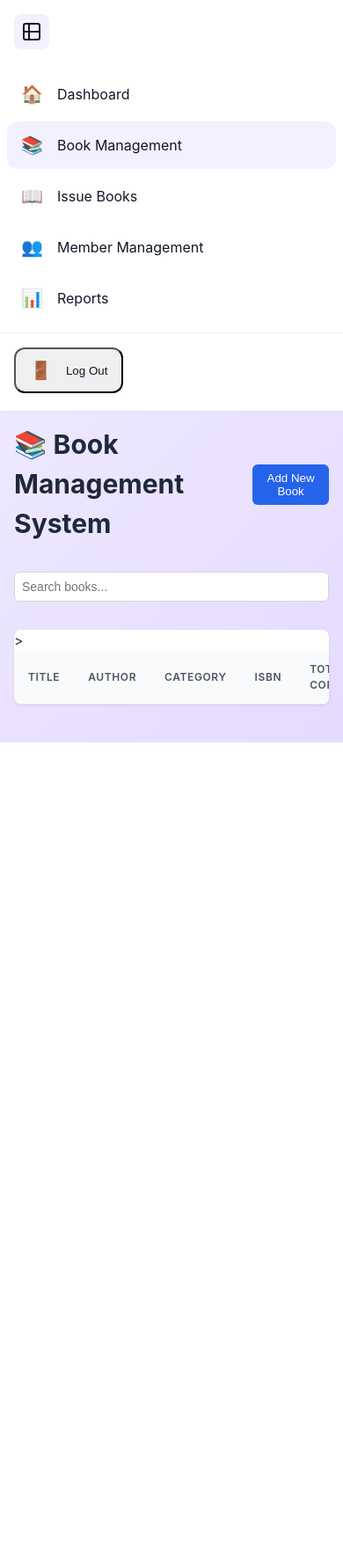
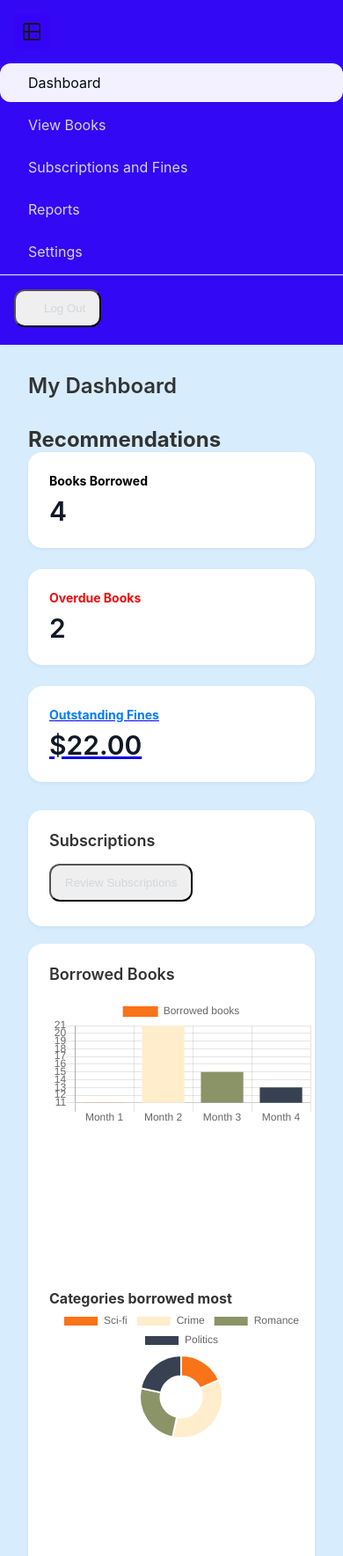
Before and after one commit to Royce-Tinofara/-LABMS-Library-Attendance-and-Management-System, a website: page index.html in a window 390 px wide. Shown: the top 1769 px of the page at 88% size. Before the commit the page ends 844 px from the top, so only its background shows below. Drawn offline with nearby package versions, Linux system fonts and the light colour scheme; no server answers.

Commit message:
Add files via upload
Users

```diff
--- a/index.html
+++ b/index.html
@@ -1,11 +1,13 @@
 <!DOCTYPE html>
 <html lang="en">
 <head>
-   <meta charset="UTF-8">
-   <meta name="viewport" content="width=device-width, initial-scale=1.0">
-   <title>Book Management System</title>
-   <link rel="stylesheet" href="style.css">
+    <meta charset="UTF-8" />
+    <meta name="viewport" content="width=device-width, initial-scale=1.0" />
+    <title>Dashboard</title>
+    <link rel="stylesheet" href="style.css"/>
+    <script src="https://cdnjs.cloudflare.com/ajax/libs/Chart.js/2.4.0/Chart.min.js"></script>
 </head>
+
 <body>
     <div class="dashboard">
         <aside class="sidebar" id="sidebar">
@@ -17,98 +19,86 @@
                     </svg>
                 </button>
             </div>
-          <nav class="nav-menu">
-            <a href="index.html" class="nav-item ">
-              <span class="nav-icon">🏠</span>
+            <nav class="Featuredbooks">
+                <a href="#" class="nav-item active">
+                    <span class="nav-icon"></span>
                     <span class="nav-label">Dashboard</span>
                 </a>
-            <a href="bookmanagement.html" class="nav-item active">
-              <span class="nav-icon">📚</span>
-              <span class="nav-label">Book Management</span>
+                <a href="book.html" class="nav-item">
+                    <span class="nav-icon"></span>
+                    <span class="nav-label">View Books</span>
                 </a>
-            <a href="issuebooks.html" class="nav-item">
-              <span class="nav-icon">📖</span>
-              <span class="nav-label">Issue Books</span>
-            </a>
-            <a href="member.html" class="nav-item">
-              <span class="nav-icon">👥</span>
-              <span class="nav-label">Member Management</span>
+                <a href="subsandfines.html" class="nav-item">
+                    <span class="nav-icon"></span>
+                    <span class="nav-label">Subscriptions and Fines</span>
                 </a>
                 <a href="reports.html" class="nav-item">
-              <span class="nav-icon">📊</span>
+                    <span class="nav-icon"></span>
                     <span class="nav-label">Reports</span>
+                </a>
+                <a href="settings.html" class="nav-item">
+                    <span class="nav-icon"></span>
+                    <span class="nav-label">Settings</span>
                 </a>
             </nav>
             <div class="sidebar-footer">
                 <button class="nav-item">
-              <span class="nav-icon">🚪</span>
+                    <span class="nav-icon"></span>
                     <span class="nav-label">Log Out</span>
                 </button>
             </div>
         </aside>
-      <main  class="main-content">
+
+        <main class="main-content">
             <div class="container">
-            <header>
-               <h1>📚 Book Management System</h1>
-               <button id="addBookBtn" class="btn-primary">Add New Book</button>
-             </header>
+                <h1>My Dashboard</h1>
+                <h2>Recommendations</h2>
+                <div class="stats-grid">
+                    <div class="stat-card">
+                        <h3 style="font-size: 0.875rem; color:black; margin-bottom: 0.5rem; ">Books Borrowed</h3>
+                        <p>4</p>
+                        <a href="book.html"></a>
+                    </div>
 
-             <div class="search-filter">
-               <div class="search-box">
-                 <input type="text" id="searchInput" placeholder="Search books...">
+                    <div class="stat-card">
+                        <h3 style="font-size: 0.875rem; color:#f40b0b ; margin-bottom: 0.5rem; ">Overdue Books</h3>
+                        <p>2</p>
+                        <a href="book.html"></a>
+                    </div>
+                    <div class="stat-card">
+                        <a href="subsandfines.html">
+                            <h3 style="font-size: 0.875rem; color: #007bff; margin-bottom: 0.5rem;">Outstanding Fines</h3>
+                        <p id="outstandingFines">$22.00</p>
+                        </a>
                     </div>
                 </div>
 
-             <div class="books-container">
-               <table id="bookTable">
-                 <thead>
-                   <tr>
-                     <th>Title</th>
-                     <th>Author</th>
-                     <th>Category</th>
-                     <th>ISBN</th>
-                     <th>Total Copies</th>
-                     <th>Available Copies</th>
-                     <th>Updates</th>
-                   </tr>
-                 </thead>
-                 <tbody>
-                   <!--Books will be dynamically added here-->>
-                 </tbody>
-               </table>
+                <div class="Subscriptions">
+                    <div class="chart-container">
+                        <h3>Subscriptions</h3>
+                        <button class="nav-item">
+                           <span class="nav-label">Review Subscriptions</span>
+                        </button>
+                    </div>
+
+                    <br>
+
+                <div class="borrowed-books">
+                    <div class="chart-container full-width">
+                        <h3>Borrowed Books</h3>
+                        <div class="borrowed-charts">
+                            <div class="chart-half">
+                                <canvas id="borrowedBarsChart"></canvas>
+                            </div>
+                            <div class="chart-half">
+                                <h4>Categories borrowed most</h4>
+                                <canvas id="borrowedPieChart"></canvas>
                             </div>
                         </div>
-            <div id="bookModal" class="modal">
-              <div class="modal-content">
-                 <span class="close">&times;</span>
-                 <form id="addBookForm">
-                    <h2>Add a New Book</h2>
-                    <label for="title">Title:</label>
-                    <input type="text" id="title" name="title" required>
-
-                    <label for="author">Author:</label>
-                    <input type="text" id="author" name="author" required>
-
-                    <label for="category">Category:</label>
-                    <input type="text" id="category" name="category" required>
-
-                    <label for="isbn">ISBN:</label>
-                    <input type="text" id="isbn" name="ISBN" required>
-
-                    <label for="totalCopies">Total Copies:</label>
-                    <input type="number" id="totalCopies" name="totalCopies" required>
-
-                    <label for="availableCopies">Available Copies:</label>
-                    <input type="number" id="availableCopies" name="availableCopies" required>
-
-                    <button type="submit" class="modalButton">Add Book</button>
-                 </form>
+                    </div>
                 </div>
             </div>
         </main>
-
     </div>
-
     <script src="script.js"></script>
 </body>
-</html>
--- a/script.js
+++ b/script.js
@@ -1,136 +1,56 @@
-const API_URL = 'http://localhost:3000/books';
+// Toggle Sidebar
+const sidebar = document.getElementById('sidebar');
+const toggleBtn = document.getElementById('toggleSidebar');
 
-const bookModal = document.getElementById('bookModal');
-const bookForm = document.getElementById('bookForm');
-const addBookBtn = document.getElementById("addBookBtn")
-const closeBtn = document.querySelector('.close');
-const searchInput = document.getElementById('searchInput');
-
-addBookBtn.addEventListener('click', (e) => {
-   bookModal.style.display = "block";
+toggleBtn.addEventListener('click', () => {
+    sidebar.classList.toggle('collapsed');
 });
 
-closeBtn.addEventListener('click', () => {
-   bookModal.style.display = 'none';
- });
+// Chart.js Configuration
+const chartOptions = {
+    responsive: false,
+    maintainAspectRatio: false,
+};
 
- window.addEventListener('click', (e) => {
-   if (e.target === bookModal) {
-     bookModal.style.display = 'none';
-   }
- });
-//1 Fetch all books and display them
-async function fetchBooks() {
-   const response = await fetch(API_URL);
-   const books = await response.json();
-   const bookTableBody = document.querySelector('#bookTable tbody');
-   bookTableBody.innerHTML = ''; // Clear existing rows
+// Borrowed Books Bar Chart
+const borrowedBarsCtx = document.getElementById('borrowedBarsChart').getContext('2d');
+new Chart(borrowedBarsCtx, {
+    type: 'bar',
+    data: {
+        labels: ['Month 1','Month 2','Month 3','Month 4'] ,
+        datasets: [{
+            label:'Borrowed books',
+            data: [11, 21, 15, 13],
+            backgroundColor: ['#f97319','#ffedcc', '#8b9467','#374151'],
+            borderRadius: 4
+        }]
+    },
+    options: chartOptions
 
-   books.forEach(book => {
-      const row = document.createElement('tr');
+});
 
-      row.innerHTML = `
-         <td>${book.title}</td>
-         <td>${book.author}</td>
-         <td>${book.category}</td>
-         <td>${book.ISBN}</td>
-         <td>${book.totalCopies}</td>
-         <td>${book.availableCopies}</td>
-         <td class="actions">
-            <button class="update" onclick="updateBook('${book._id}')">Update</button>
-            <button class="delete" onclick="deleteBook('${book._id}')">Delete</button>
-         </td>
-      `;
+// Borrowed Books Pie Chart
+const borrowedPieCtx = document.getElementById('borrowedPieChart').getContext('2d');
+new Chart(borrowedPieCtx, {
+    type: 'doughnut',
+    data: {
+        labels: ['Sci-fi', 'Crime', 'Romance', 'Politics'],
+        datasets: [{
+            data: [11, 21, 15,13],
+            backgroundColor: ['#f97319','#ffedcc', '#8b9467','#374151']
+        }]
+    },
+    options: {
+        ...chartOptions,
+        cutout: '60%'
+    }
+});
 
-      bookTableBody.appendChild(row);
-   });
+function updateOutstandingFines() {
+    // Simulate fetching outstanding fines (e.g., from an API)
+    const outstandingFines = $22; // Example number
+    document.getElementById('outstandingFines').innerText = outstandingFines;
 }
 
-// Add a new book
-document.getElementById('addBookForm').addEventListener('submit', async (e) => {
-   e.preventDefault();
-
-   const book = {
-      title: document.getElementById('title').value,
-      author: document.getElementById('author').value,
-      category: document.getElementById('category').value,
-      ISBN: document.getElementById('isbn').value,
-      totalCopies: parseInt(document.getElementById('totalCopies').value),
-      availableCopies: parseInt(document.getElementById('availableCopies').value),
-   };
-
-   const response = await fetch(API_URL, {
-      method: 'POST',
-      headers: { 'Content-Type': 'application/json' },
-      body: JSON.stringify(book),
-   });
-
-   if (response.ok) {
-      alert('Book added successfully!');
-      document.getElementById('addBookForm').reset(); // Clear the form
-      fetchBooks(); // Refresh the book list
-   } else {
-      alert('Failed to add book.');
-   }
-});
-
-// Update a book
-async function updateBook(id) {
-   const availableCopies = prompt('Enter new available copies:');
-   if (availableCopies !== null) {
-      const response = await fetch(`${API_URL}/${id}`, {
-         method: 'PATCH',
-         headers: { 'Content-Type': 'application/json' },
-         body: JSON.stringify({ availableCopies: parseInt(availableCopies) }),
-      });
-
-      if (response.ok) {
-         alert('Book updated successfully!');
-         fetchBooks(); // Refresh the book list
-      } else {
-         alert('Failed to update book.');
-      }
-   }
-}
-
-// Delete a book
-async function deleteBook(id) {
-   if (confirm('Are you sure you want to delete this book?')) {
-      const response = await fetch(`${API_URL}/${id}`, {
-         method: 'DELETE',
-      });
-
-      if (response.ok) {
-         alert('Book deleted successfully!');
-         fetchBooks(); // Refresh the book list
-      } else {
-         alert('Failed to delete book.');
-      }
-   }
-}
-
-// Load books when the page loads
-window.onload = fetchBooks;
-
-// search
-
-searchInput.addEventListener('input', filterBooks);
-
-function filterBooks() {
-   const searchTerm = searchInput.value.toLowerCase();
-   const statusValue = statusFilter.value;
-
-   const filteredBooks = books.filter(book => {
-     const matchesSearch =
-       book.title.toLowerCase().includes(searchTerm) ||
-       book.author.toLowerCase().includes(searchTerm) ||
-       book.category.toLowerCase().includes(searchTerm) ||
-       book.isbn.toLowerCase().includes(searchTerm);
-
-     const matchesStatus = statusValue === 'all' || book.status === statusValue;
-
-     return matchesSearch && matchesStatus;
-   });
-
-   renderBooks(filteredBooks);
- }
+// Call the function to set the current attendance on page load
+updateOutstandingFines();
--- a/style.css
+++ b/style.css
@@ -1,6 +1,4 @@
-
- /*new css*/
- *{
+* {
     margin: 0;
     padding: 0;
     box-sizing: border-box;
@@ -8,28 +6,29 @@
 
 body {
     font-family: -apple-system, BlinkMacSystemFont, 'Segoe UI', Roboto, sans-serif;
-   background: linear-gradient(135deg, #f3f0ff 0%, #e5dbff 100%);
+    background: linear-gradient(135deg, #d7edfe 0%, #d7edfe 100%);
     color: #333;
-   line-height: 1.5;
 }
 
- /* Dashboard Layout */
 .dashboard {
-   display: flex; /* Use flexbox for horizontal alignment */
-   min-height: 100vh; /* Ensure it takes full height */
+    display: flex;
+    min-height: 100vh;
 }
 
 /* Sidebar Styles */
 .sidebar {
-   width: 260px; /* Fixed width for sidebar */
-   background: white;
+    width: 260px;
+    background: rgb(51, 8, 244);
     box-shadow: 2px 0 5px rgba(0, 0, 0, 0.05);
     display: flex;
     flex-direction: column;
+    transition: width 0.3s ease;
 }
+
 .sidebar.collapsed {
     width: 80px;
 }
+
 .sidebar-header {
     padding: 1rem;
 }
@@ -39,7 +38,7 @@
     height: 40px;
     border-radius: 8px;
     border: none;
-   background: #f3f0ff;
+    background:#3504f8;
     color: #111827;
     cursor: pointer;
     display: flex;
@@ -49,12 +48,7 @@
 }
 
 .toggle-btn:hover {
-   background: #e5dbff;
- }
-
- .nav-menu {
-   flex: 1;
-   padding: 0.5rem;
+    background: #4b6cf1;
 }
 
 .nav-item {
@@ -63,24 +57,28 @@
     gap: 1rem;
     padding: 0.75rem 1rem;
     text-decoration: none;
-   color: #111827;
+    color: #d3d6db;
     border-radius: 12px;
     margin-bottom: 0.25rem;
     transition: all 0.2s;
 }
 
 .nav-item:hover {
-   background: #f3f0ff;
-   color: rgb(136, 86, 86);
+    background: #7597e0;
+    color: rgb(0, 0, 0);
 }
 
 .nav-item.active {
     background: #f3f0ff;
-   color: #111827;
+    color: #000b0b;
 }
 
 .nav-icon {
     font-size: 1.25rem;
+}
+
+.sidebar.collapsed .nav-label {
+    display: none;
 }
 
 .sidebar-footer {
@@ -90,200 +88,112 @@
 
 /* Main Content Styles */
 .main-content {
-   flex: 1; /* Allow main content to take the remaining space */
-   padding: 2rem; /* Add padding */
+    flex: 1;
+    padding: 2rem;
 }
 
 .container {
-   max-width: 1200px; /* Set max width for container */
-   margin: 0 auto; /* Center the container */
+    max-width: 1400px;
+    margin: 0 auto;
 }
 
- header {
-   display: flex;
-   justify-content: space-between;
-   align-items: center;
+h1 {
+    font-size: 1.5rem;
+    font-weight: 600;
     margin-bottom: 2rem;
 }
 
- h1 {
-   font-size: 1.875rem;
-   color: #1f2937;
+/* Stats Grid */
+.stats-grid {
+    display: grid;
+    grid-template-columns: repeat(auto-fit, minmax(250px, 1fr));
+    gap: 1.5rem;
+    margin-bottom: 2rem;
 }
 
- .btn-primary {
-   background-color: #2563eb;
-   color: white;
-   padding: 0.5rem 1rem;
-   border: none;
-   border-radius: 0.375rem;
-   cursor: pointer;
-   font-weight: 500;
-   transition: background-color 0.2s;
+.stat-card {
+    background: white;
+    padding: 1.5rem;
+    border-radius: 1rem;
+    box-shadow: 0 2px 4px rgba(0, 0, 0, 0.05);
+    transition: box-shadow 0.2s;
 }
 
- .btn-primary:hover {
-   background-color: #1d4ed8;
+.stat-card:hover {
+    box-shadow: 0 4px 6px rgba(0, 0, 0, 0.1);
 }
 
- /* Additional Styles for Search, Table, Modal, etc. */
-
- .search-filter {
-   display: flex;
-   gap: 1rem;
-   margin-bottom: 2rem;
-   flex-wrap: wrap;
+.stat-card h3 {
+    font-size: 0.875rem;
+    color: #f40b0b;
+    margin-bottom: 0.5rem;
 }
 
- .search-box {
-   flex: 1;
-   min-width: 200px;
+.stat-card p {
+    font-size: 1.875rem;
+    font-weight: 600;
+    color: #111827;
 }
 
- input[type="text"],
- select {
-   width: 100%;
-   padding: 0.5rem;
-   border: 1px solid #d1d5db;
-   border-radius: 0.375rem;
-   font-size: 0.875rem;
- }
- input[type="number"],
- select {
-   width: 100%;
-   padding: 0.5rem;
-   border: 1px solid #d1d5db;
-   border-radius: 0.375rem;
-   font-size: 0.875rem;
+/* Charts Grid */
+.charts-grid {
+    display: grid;
+    grid-template-columns: repeat(auto-fit, minmax(400px, 1fr));
+    gap: 1.5rem;
+    margin-bottom: 2rem;
 }
 
- input[type="text"]:focus,
- select:focus {
-   outline: none;
-   border-color: #2563eb;
-
- }
- input[type="number"]:focus,
- select:focus {
-   outline: none;
-   border-color: #2563eb;
-
+.chart-container {
+    background: white;
+    padding: 1.5rem;
+    border-radius: 1rem;
+    box-shadow: 0 2px 4px rgba(0, 0, 0, 0.05);
 }
 
- .books-container {
-   background-color: white;
-   border-radius: 0.5rem;
-   box-shadow: 0 1px 3px rgba(0, 0, 0, 0.1);
-   overflow: auto;
+.chart-container h3 {
+    font-size: 1.125rem;
+    font-weight: 600;
+    margin-bottom: 1rem;
 }
 
- table {
-   width: 100%;
-   border-collapse: collapse;
+.borrowed-charts {
+    display: grid;
+    grid-template-columns: repeat(auto-fit, minmax(300px, 1fr));
+    gap: 2rem;
 }
 
- th, td {
-   padding: 0.75rem 1rem;
-   text-align: left;
-   border-bottom: 1px solid #e5e7eb;
- }
-
- th {
-   background-color: #f9fafb;
-   font-weight: 600;
-   color: #4b5563;
-   font-size: 0.75rem;
-   text-transform: uppercase;
-   letter-spacing: 0.05em;
- }
-
- /* Modal styles */
- .modal {
-   display: none;
-   position: fixed;
-   top: 0;
-   left: 0;
-   width: 100%;
-   height: 100%;
-   background-color: rgba(0, 0, 0, 0.5);
- }
-
- .modal-content {
-   background-color: white;
-   margin: 2rem auto;
-   padding: 2rem;
-   border-radius: 0.5rem;
-   max-width: 500px;
-   position: relative;
- }
-
- .close {
-   position: absolute;
-   right: 1rem;
-   top: 1rem;
-   font-size: 1.5rem;
-   cursor: pointer;
-   color: #6b7280;
+.chart-half {
+    min-height: 300px;
 }
 
 /* Responsive Design */
 @media (max-width: 768px) {
     .dashboard {
-       flex-direction: column; /* Stack elements on small screens */
+        flex-direction: column;
     }
 
     .sidebar {
-       width: 100%; /* Full width for sidebar */
+        width: 100%;
+        height: auto;
     }
 
-   .main-content {
-       padding: 1rem; /* Adjust padding for smaller screens */
+    .sidebar.collapsed {
+        width: 100%;
     }
 
-   .search-filter {
-       flex-direction: column; /* Stack filter elements */
+    .nav-menu {
+        display: none;
     }
 
-   .modal-content {
-       margin: 1.5rem;
-       padding: 1.5rem;
+    .sidebar.collapsed .nav-menu {
+        display: block;
+    }
+
+    .charts-grid {
+        grid-template-columns: 1fr;
+    }
+
+    .borrowed-charts {
+        grid-template-columns: 1fr;
     }
 }
-
- .modalButton {
-  background-color: #2563eb;
-  color: white;
-  padding: 0.5rem 1rem;
-  border: none;
-  border-radius: 0.375rem;
-  cursor: pointer;
-  font-weight: 500;
-  transition: background-color 0.2s;
-}
-
-.modalButton:hover {
-  background-color: #1d4ed8;
-}
-
-
-.actions button {
-  margin-right: 5px;
-  padding: 0.5rem 1rem;
-  border: none;
-  border-radius: 0.375rem;
-  cursor: pointer;
-  font-weight: 500;
-  transition: background-color 0.2s;
-}
-
-.actions button.update {
-  background-color: #3dc642;
-}
-
-.actions button.delete {
-  background-color: #e9081e;
-}
-
-.actions button:hover {
-  opacity: 0.8;
-}
```
Also changed, not shown: book.html (added), reports.html (added), settings.html (added), subsandfines.html (added). Lines whose indentation alone changed are shown as unchanged.
